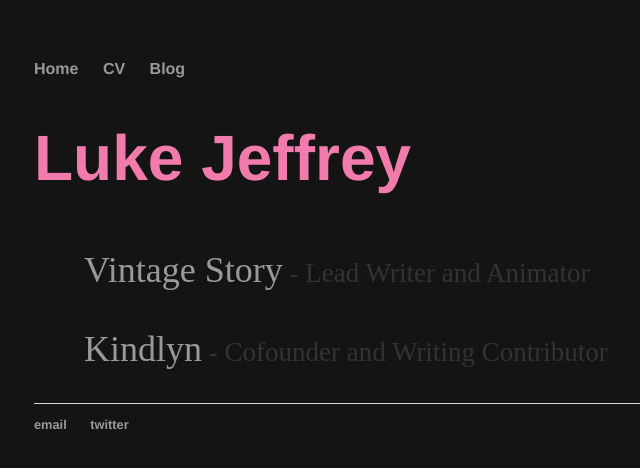
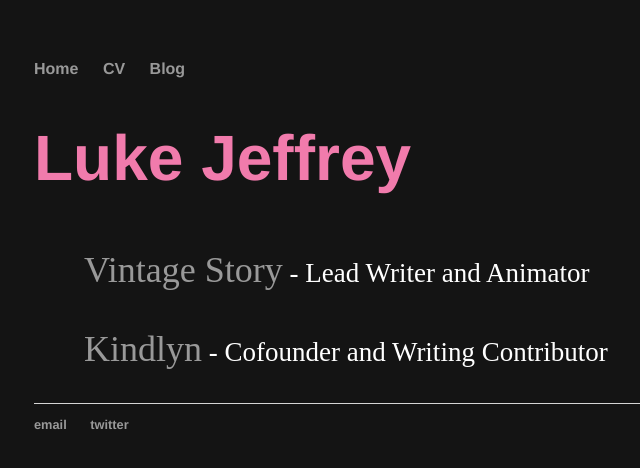
Before and after one commit to GralphGralph/GralphGralph.github.io, a Jekyll site: the page built from index.html, in a window 1280 px wide. Shown: the top 468 px of the page, without its empty margins (158-798 px from the left). Built offline with Jekyll 4.4.1, drawn with Linux system fonts in a browser that asks for light colours.

Commit message:
Update index.html

```diff
--- a/index.html
+++ b/index.html
@@ -5,8 +5,8 @@ title: Luke Jeffrey
 <body bgcolor="#141414">
 	<div class="blurb">
 		<h1 style = "font-size: 400%; color: #F17BAC">Luke Jeffrey</h1>
-		<p style = "font-size: 225%; margin: 50px;"><a href="https://www.vintagestory.at/">Vintage Story</a><small style = "font-size: 75%;"> - Lead Writer and Animator</small></p>
-		<p style = "font-size: 225%; margin: 50px; line-height: 2px"><a href="http://kindlyn.blogspot.com/">Kindlyn</a><small style = "font-size: 75%;"> - Cofounder and Writing Contributor</small></p>
+		<p style = "font-size: 225%; margin: 50px; color: #BADA55"><a href="https://www.vintagestory.at/">Vintage Story</a><small style = "font-size: 75%; color: #ffffff;"> - Lead Writer and Animator</small></p>
+		<p style = "font-size: 225%; margin: 50px; line-height: 2px; color: #DCCDBE"><a href="http://kindlyn.blogspot.com/">Kindlyn</a><small style = "font-size: 75%; color: #ffffff;"> - Cofounder and Writing Contributor</small></p>
 
 	</div><!-- /.blurb -->
 </body>
```
